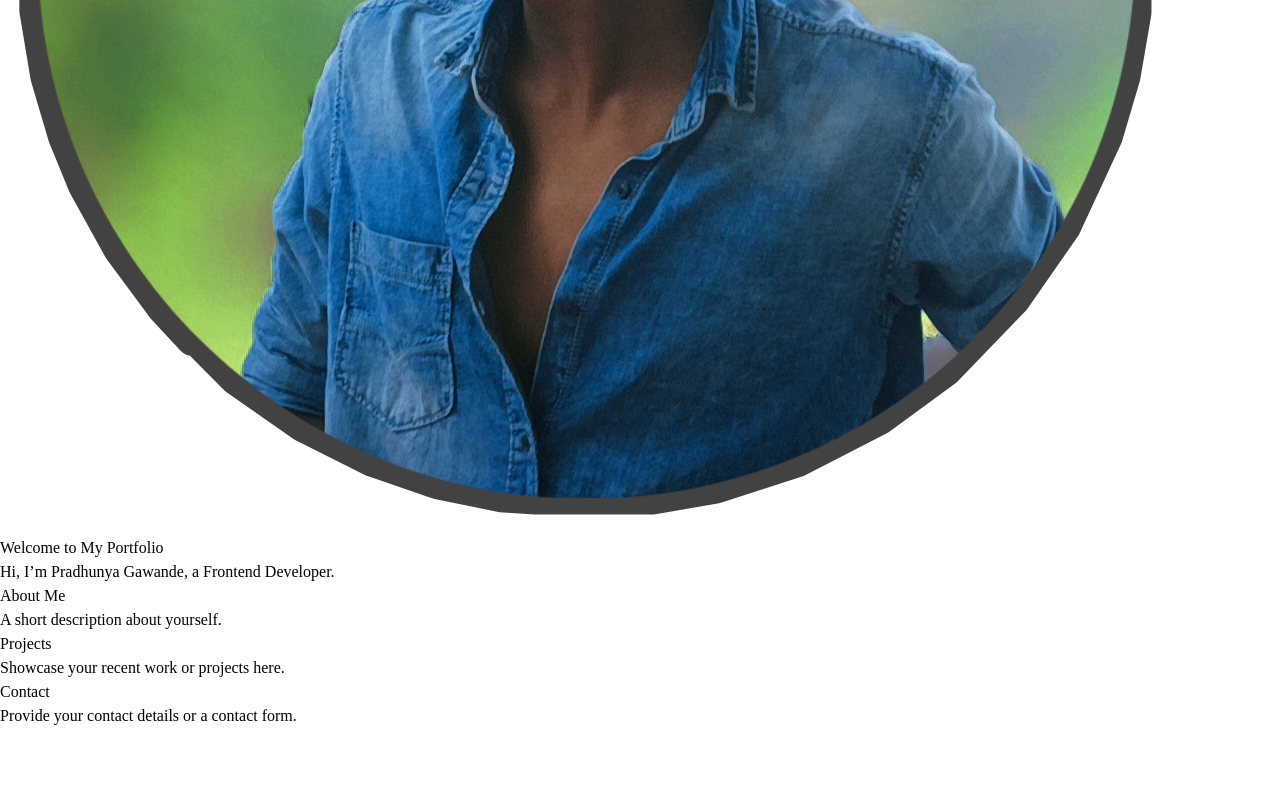
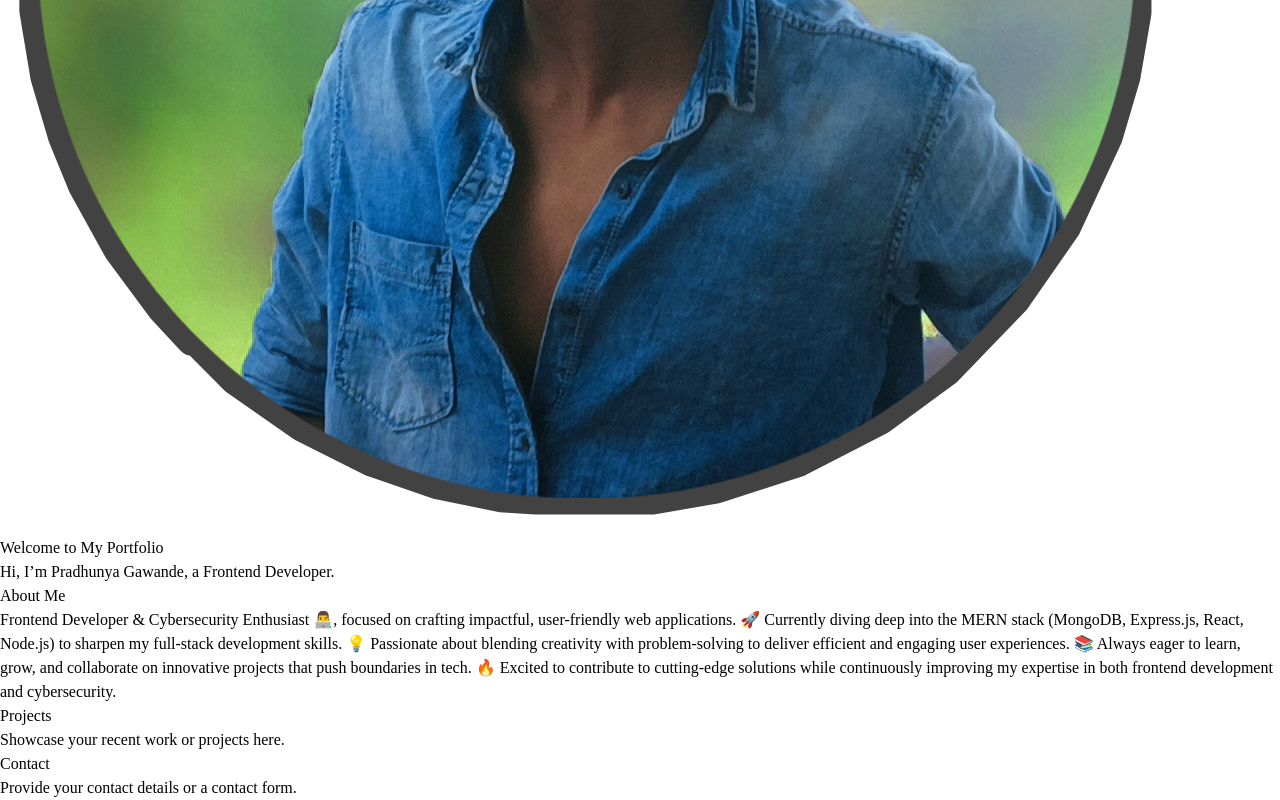
Before and after one commit to Pradhunyagawande01/Portfolio-Website, a React (Vite) app: page / in a window 1280 px wide. Shown: the part 756-1556 px from the top of the page. Before the commit the page ends 1484 px from the top, so only its background shows below. Built offline with nearby package versions, Linux system fonts and the light colour scheme; a web font is replaced by a local one.

Commit message:
new update

```diff
--- a/src/App.jsx
+++ b/src/App.jsx
@@ -1,5 +1,5 @@
 import React from "react";
-import Navbar from "./components/Navbar";
+import Navbar from "./Components/Navbar";
 import './App.css';
 import myimg from './assets/myimg.png';
 
@@ -21,7 +21,10 @@ const App = () => {
       <section id="about" className="py-20 bg-white text-center h-screen">
         <h2 className="text-3xl font-semibold text-gray-800">About Me</h2>
         <p className="mt-4 text-gray-600">
-          A short description about yourself.
+        Frontend Developer & Cybersecurity Enthusiast 👨‍💻, focused on crafting impactful, user-friendly web applications. 🚀 Currently diving deep into the MERN stack
+        (MongoDB, Express.js, React, Node.js) to sharpen my full-stack development skills. 💡 Passionate about blending creativity with problem-solving to deliver efficient and engaging user experiences.
+        📚 Always eager to learn, grow, and collaborate on innovative projects that push boundaries in tech.
+        🔥 Excited to contribute to cutting-edge solutions while continuously improving my expertise in both frontend development and cybersecurity.
         </p>
       </section>
       <section id="projects" className="py-20 bg-gray-100 text-center h-screen">
```
